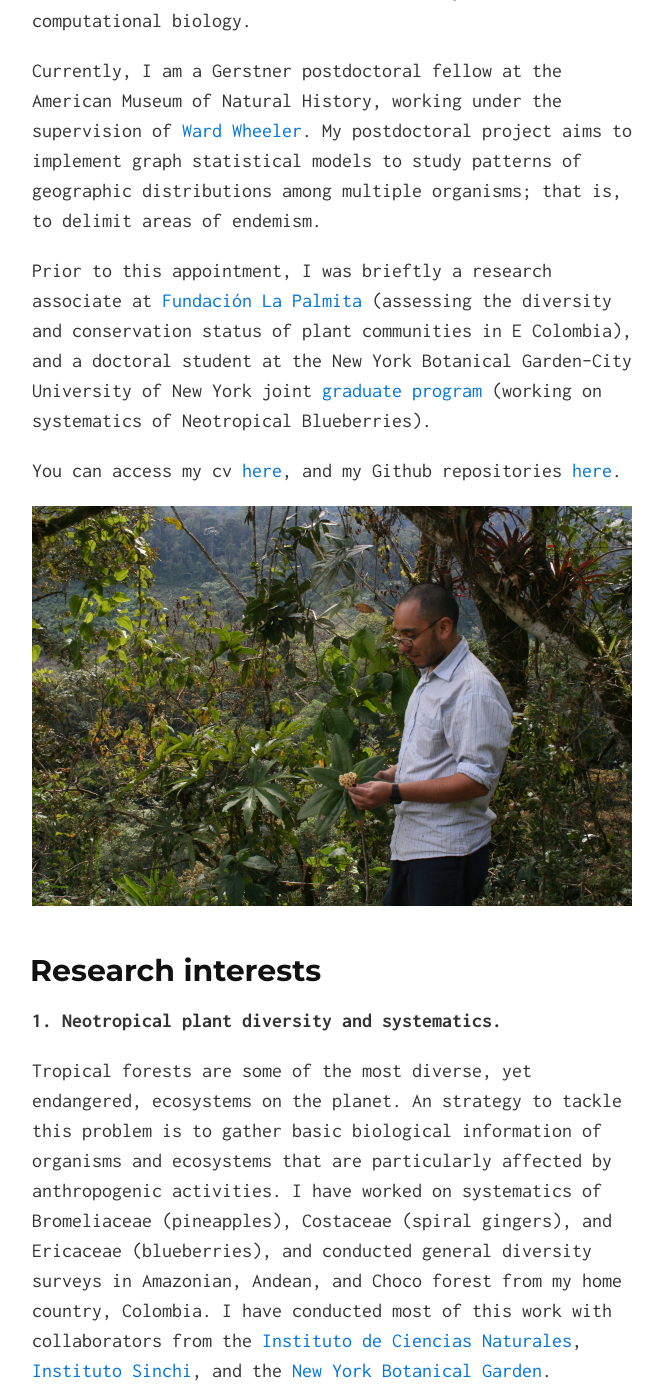
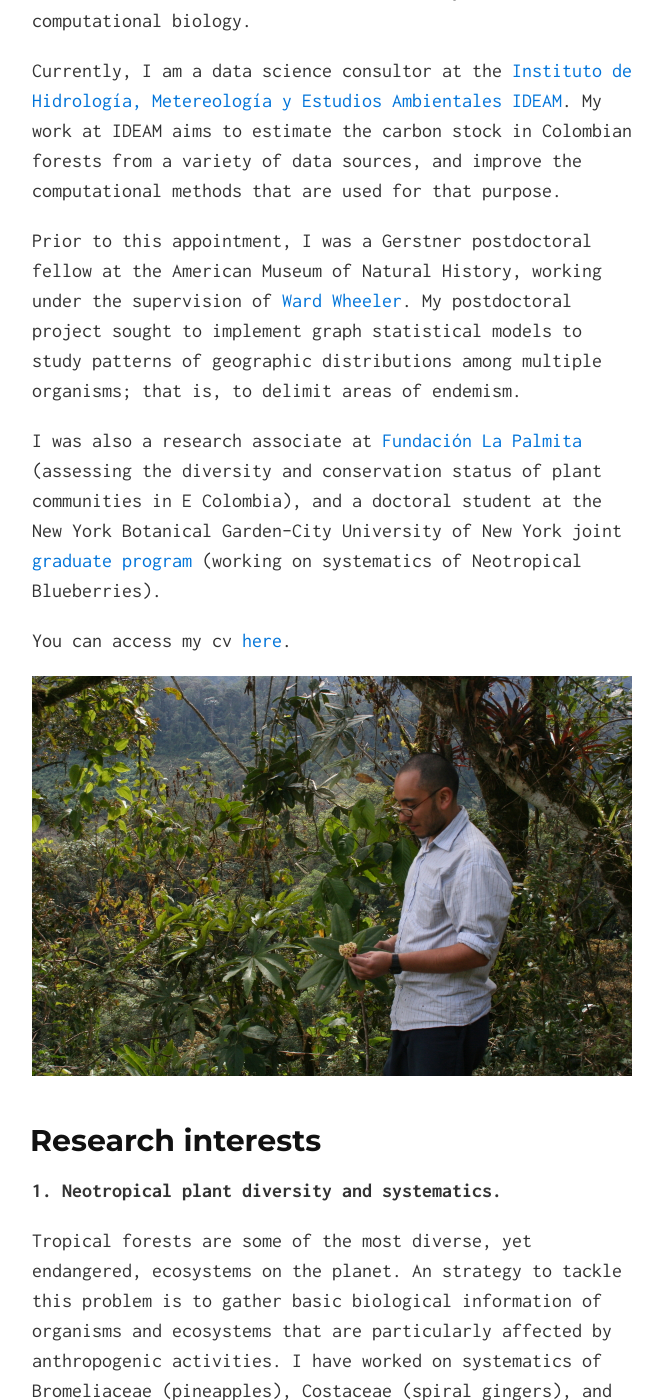
Before and after one commit to nrsalinas/nrsalinas.github.io, a Jekyll site: the page built from index.md, in a window 1280 px wide and 1400 px high, scrolled down 514 px. Shown: the whole window, without its empty margins (308-971 px from the left). Built offline with Jekyll 4.4.1, drawn with Linux system fonts in a browser that asks for light colours; some of the changed text lies outside the part shown.

Commit message:
IDEAM added.

```diff
--- a/index.md
+++ b/index.md
@@ -6,21 +6,23 @@ Hola. Welcome to my personal website.
 
 Here you will find info about my research and academic activities. I am a botanist who has worked mostly on diversity, conservation, and evolutionary biology of Neotropical plants. However, during the last few years I have also become interested on biodiversity informatics and computational biology.
 
-Currently, I am a Gerstner postdoctoral fellow at the American Museum of Natural History, working under the supervision of [Ward Wheeler](https://wardwheeler.wordpress.com/).
-My postdoctoral project aims to implement graph statistical models to study patterns of geographic distributions among multiple organisms; that is, to delimit areas of endemism.
+Currently, I am a data science consultor at the [Instituto de Hidrología, Metereología y Estudios Ambientales IDEAM](http://www.ideam.gov.co/ "IDEAM"). My work at IDEAM aims to estimate the carbon stock in Colombian forests from a variety of data sources, and improve the computational methods that are used for that purpose.
 
-Prior to this appointment, I was brieftly a research associate at [Fundación La Palmita](http://lapalmita.com.co/pagina/) (assessing the diversity and conservation status of plant communities in E Colombia), and a doctoral student at the New York Botanical Garden--City University of New York joint [graduate program](http://www.nybg.org/science-new/about/CMP-Graduate-Studies.php) (working on systematics of Neotropical Blueberries).
+Prior to this appointment, I was a Gerstner postdoctoral fellow at the American Museum of Natural History, working under the supervision of [Ward Wheeler](https://wardwheeler.wordpress.com/).
+My postdoctoral project sought to implement graph statistical models to study patterns of geographic distributions among multiple organisms; that is, to delimit areas of endemism.
 
-You can access my cv [here](nrsalinas_cv.pdf), and my Github repositories [here](https://github.com/nrsalinas/).
+I was also a research associate at [Fundación La Palmita](http://lapalmita.com.co/pagina/) (assessing the diversity and conservation status of plant communities in E Colombia), and a doctoral student at the New York Botanical Garden--City University of New York joint [graduate program](https://www.nybg.org/plant-research-and-conservation/about/education-and-outreach/commodore-matthew-perry-graduate-studies-program/ "Commodore Matthew Perry graduate program at NYBG") (working on systematics of Neotropical Blueberries).
 
-![alt text](Collecting.jpg "Collecting plants in Norte de Santander, Colombia")
+You can access my cv [here](nrsalinas_cv.pdf "Nelson Salinas CV").
+
+![](Collecting.jpg "Collecting plants in Norte de Santander, Colombia")
 
 
 ## Research interests
 
 __1. Neotropical plant diversity and systematics.__
 
-Tropical forests are some of the most diverse, yet endangered, ecosystems on the planet. An strategy to tackle this problem is to gather basic biological information of organisms and ecosystems that are particularly affected by anthropogenic activities. I have worked on systematics of Bromeliaceae (pineapples), Costaceae (spiral gingers), and Ericaceae (blueberries), and conducted general diversity surveys in Amazonian, Andean, and Choco forest from my home country, Colombia. I have conducted most of this work with collaborators from the [Instituto de Ciencias Naturales](http://ciencias.bogota.unal.edu.co/icn/ "ICN"), [Instituto Sinchi](http://www.sinchi.org.co/), and the [New York Botanical Garden](http://www.nybg.org/science-new/).
+Tropical forests are some of the most diverse, yet endangered, ecosystems on the planet. An strategy to tackle this problem is to gather basic biological information of organisms and ecosystems that are particularly affected by anthropogenic activities. I have worked on systematics of Bromeliaceae (pineapples), Costaceae (spiral gingers), and Ericaceae (blueberries), and conducted general diversity surveys in Amazonian, Andean, and Choco forests from my home country, Colombia. I have conducted most of this work with collaborators from the [Instituto de Ciencias Naturales](http://ciencias.bogota.unal.edu.co/icn/ "ICN"), [Instituto Sinchi](http://www.sinchi.org.co/), and the [New York Botanical Garden](http://www.nybg.org/science-new/).
 
 ![](Orthaea_cordata.jpg "Orthaea cordata")
 
```
Also changed, not shown: other parts of index.md (+0 -5 lines).
